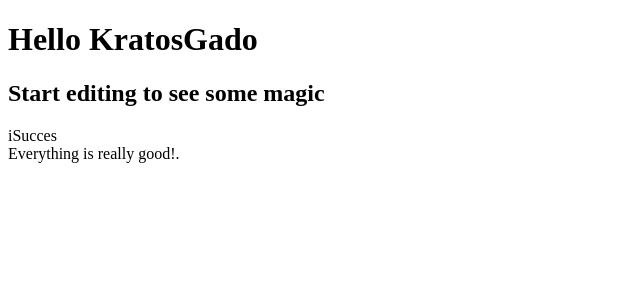
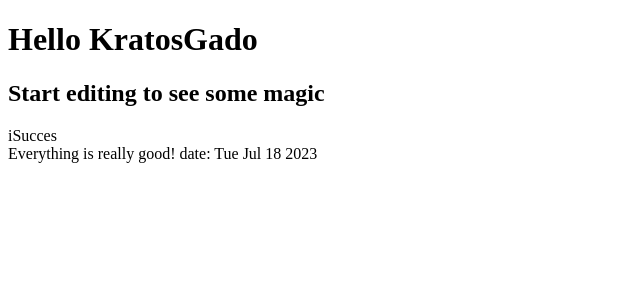
Before and after one commit to Kratosgado/react-piano, a React (Create React App) app: page / in a window 1280 px wide. Shown: the top 300 px of the page, without its empty margins (0-640 px from the left). Built offline with nearby package versions, Linux system fonts and the light colour scheme.

Commit message:
using dates

```diff
--- a/src/components/Alert.tsx
+++ b/src/components/Alert.tsx
@@ -6,15 +6,17 @@ type AlertProps = {
 }
 
 export const Alert = (props: AlertProps) => {
+   const { type, heading, children } = props;
+   let today: Date = new Date;
    return (
       <div>
          <div>
             <span role="img"
-               aria-label={props.type === "warning" ? "Warning" : "Information"}>
-               {props.type === "warning" ? "⚠️" : "i"}</span>
-            <span>{props.heading}</span>
+               aria-label={type === "warning" ? "Warning" : "Information"}>
+               {type === "warning" ? "⚠️" : "i"}</span>
+            <span>{heading}</span>
          </div>
-         <div>{props.children}.</div>
+         <div>{children} date: {today.toDateString()}</div>
       </div>
    )
 }
```
